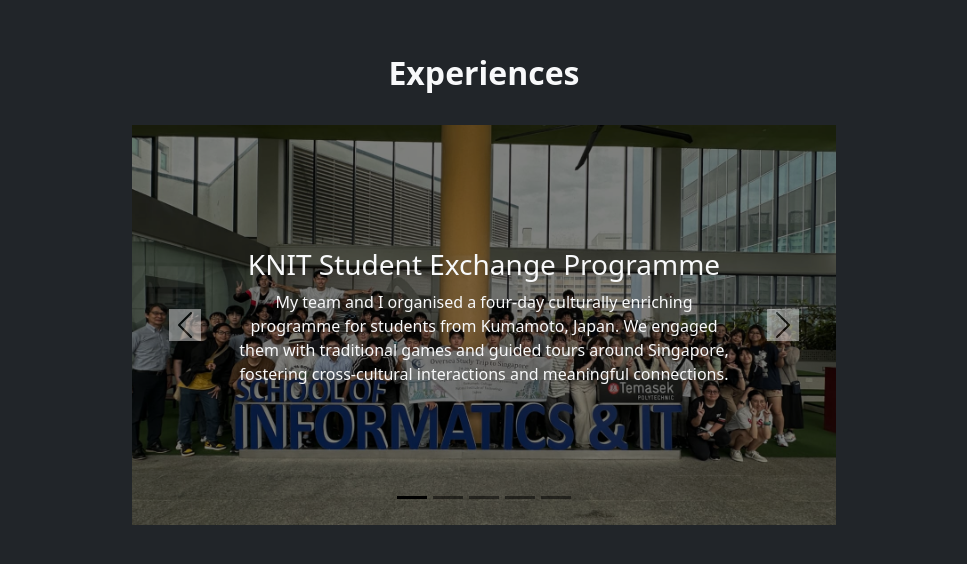
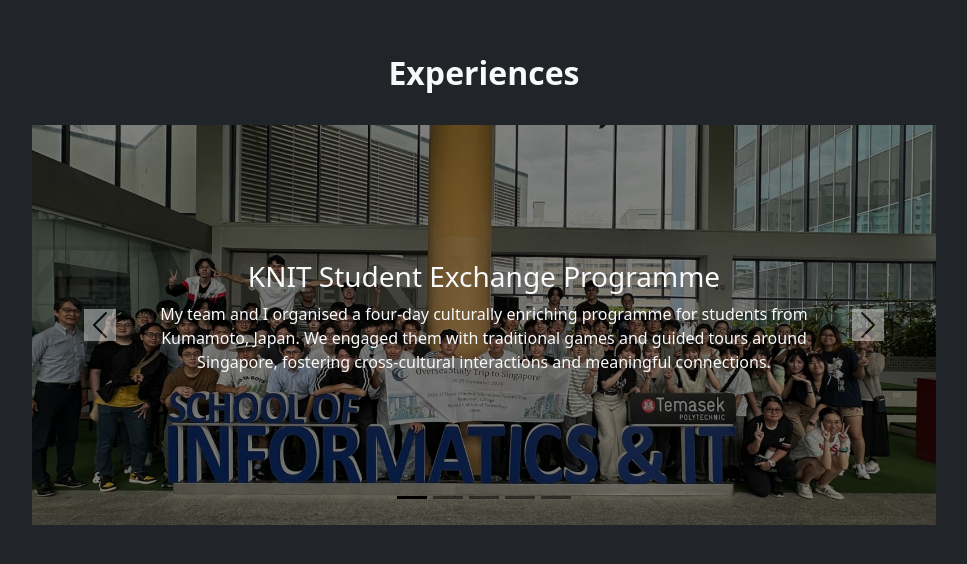
Before and after one commit to KohKeira/my-portfolio, a React (Vite) app: page / in a window 1280 px wide. Shown: the part 2574-3138 px from the top of the page, without its empty margins (156-1123 px from the left). Built offline with nearby package versions, Linux system fonts and the light colour scheme.

Commit message:
(fix) Increase max-width of section
Previously, max width was 800px, modified to 1000px.

```diff
--- a/src/components/Experience.jsx
+++ b/src/components/Experience.jsx
@@ -5,7 +5,7 @@
     <section id="experiences">
       <div
         className="m-auto container d-flex flex-column gap-4 px-md-5"
-        style={{ maxWidth: "800px" }}
+        style={{ maxWidth: "1000px" }}
       >
         <h2 className="fw-bold">Experiences</h2>
         <div id="carouselIndicators" className="carousel slide">
```
